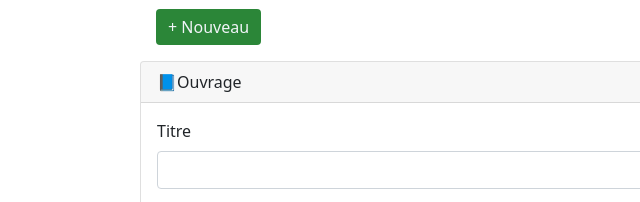
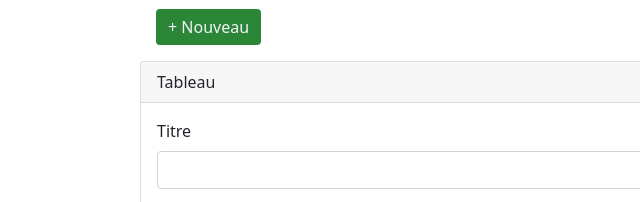
Before and after one commit to elyahyaoui-oubay/Projet-7--Gestion-d-ouvrages-dans-une-biblioth-que-v1, a plain HTML site: page réalisation/index.html in a window 1280 px wide. Both pictures are taken after a click on the button "+ Nouveau". Shown: the part 143-345 px from the top of the page, 109-749 px from the left. Drawn offline with Linux system fonts and the light colour scheme.

Commit message:
update index

```diff
--- a/réalisation/index.html
+++ b/réalisation/index.html
@@ -48,7 +48,7 @@
                     <div id="formulaireCarte" class="card mb-4 d-none">
 
                         <div class="card-header">
-                            <div>📘Ouvrage</div>
+                            <div>Tableau</div>
                         </div>
                         <div class="card-body">
                             <form id="soumettreFormul" class="row g-3">
```
